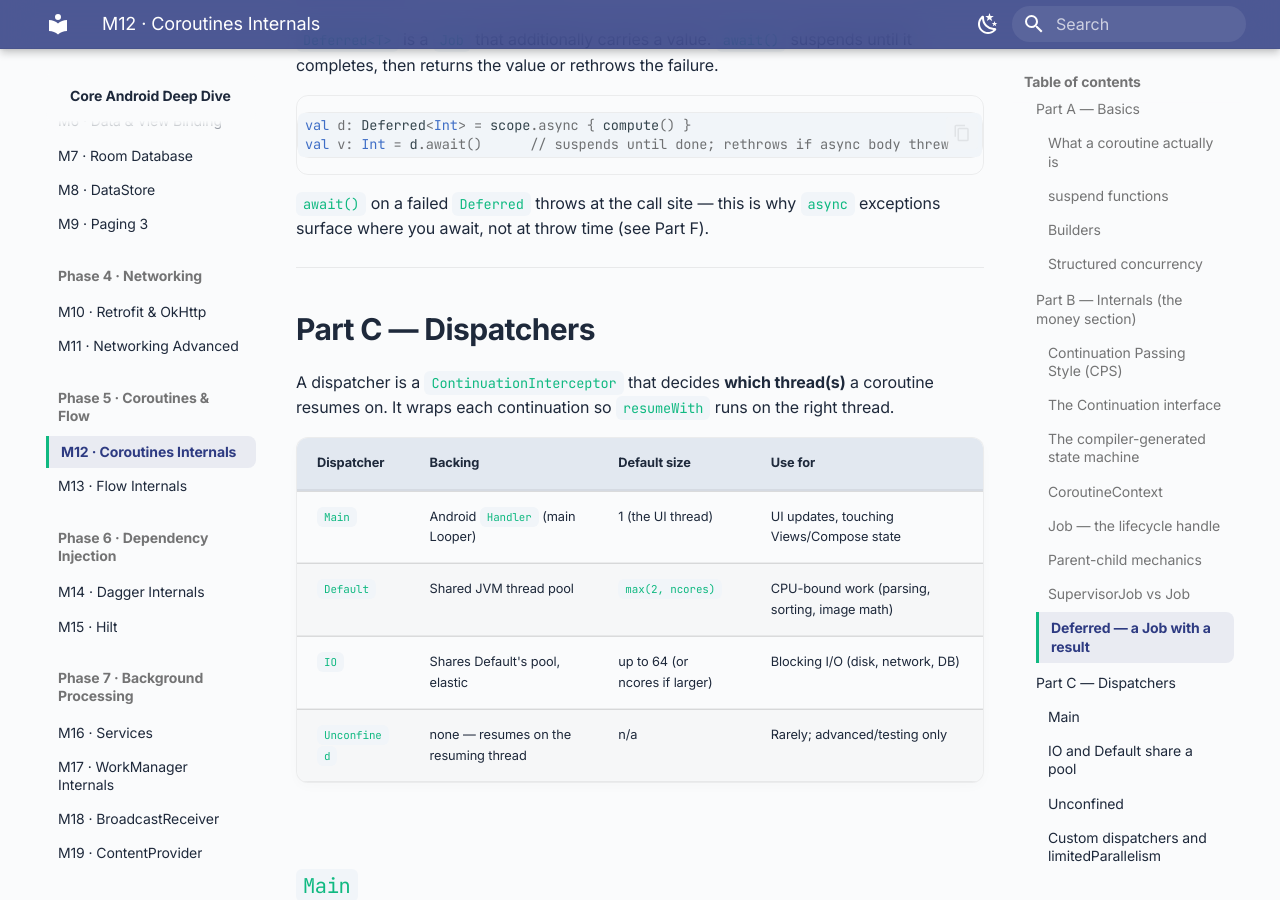
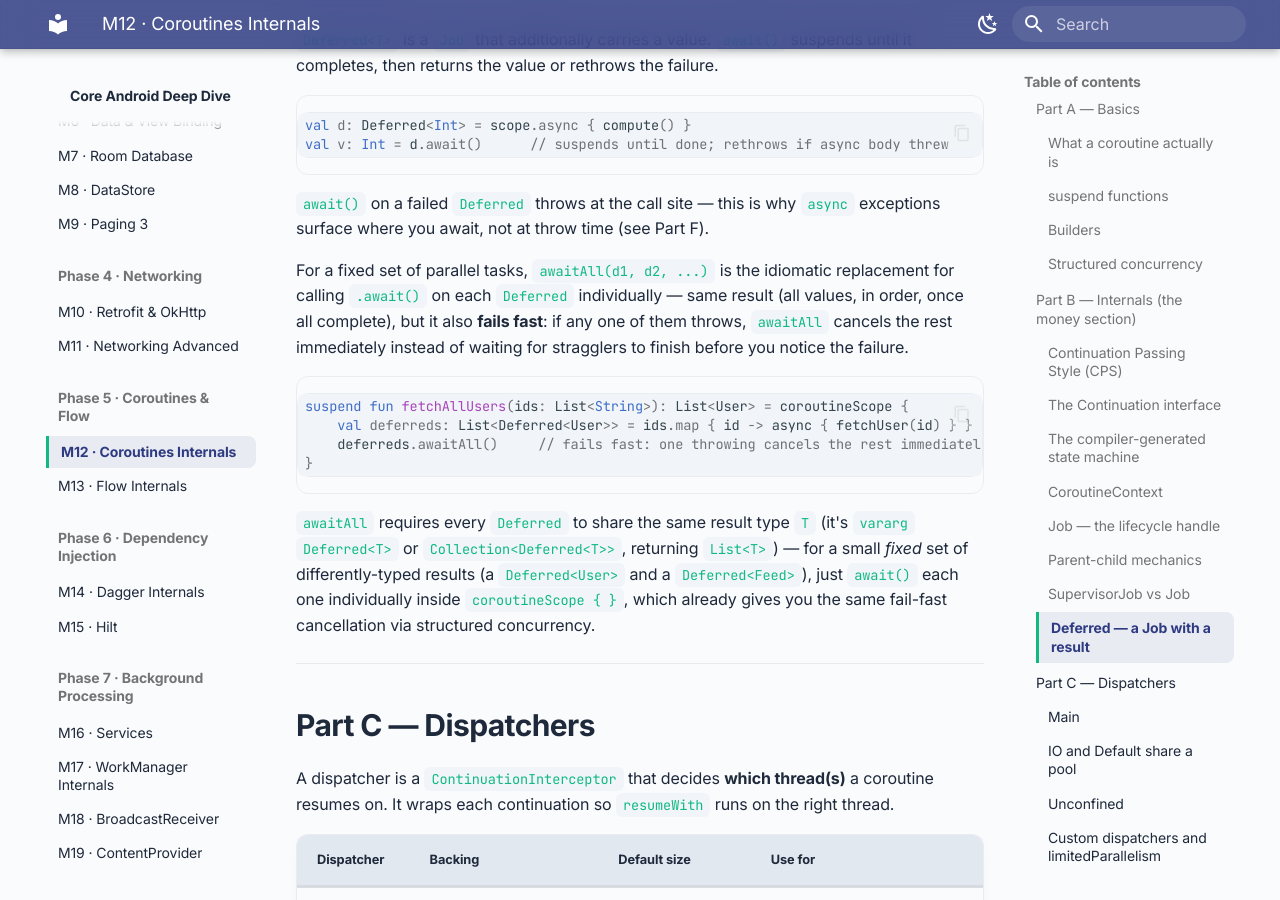
Before and after one commit to Ashokmani1/android-senior-prep, an MkDocs documentation site: the page built from docs/deep-dive/12-coroutines.md, in a window 1280 px wide and 900 px high, scrolled down 9227 px. Built offline with MkDocs 1.6.1 and Material for MkDocs 9.7.7, drawn with Linux system fonts in a browser that asks for light colours.

Commit message:
Close one coroutines gap found against Part 4 of the interview series
Checked proandroiddev.com's Part 4 (25 coroutines questions: structured
concurrency, scopes, dispatchers, Job/SupervisorJob, cancellation,
CoroutineExceptionHandler, timeouts, channels, Mutex, yield, produce,
CoroutineStart.LAZY, debounce) against M12 Coroutines Internals. All of
it was already covered, mostly in more depth than the source article
(structured concurrency, cancellation, exception handling, Mutex are
covered via a real case study in system-design/case-image-pipeline.md).
One genuine gap: awaitAll as the fail-fast replacement for awaiting a
list of same-typed Deferreds individually.

````diff
--- a/docs/deep-dive/12-coroutines.md
+++ b/docs/deep-dive/12-coroutines.md
@@ -302,6 +302,17 @@ val v: Int = d.await()      // suspends until done; rethrows if async body threw
 ```
 
 `await()` on a failed `Deferred` throws at the call site — this is why `async` exceptions surface where you await, not at throw time (see Part F).
+
+For a fixed set of parallel tasks, `awaitAll(d1, d2, ...)` is the idiomatic replacement for calling `.await()` on each `Deferred` individually — same result (all values, in order, once all complete), but it also **fails fast**: if any one of them throws, `awaitAll` cancels the rest immediately instead of waiting for stragglers to finish before you notice the failure.
+
+```kotlin
+suspend fun fetchAllUsers(ids: List<String>): List<User> = coroutineScope {
+    val deferreds: List<Deferred<User>> = ids.map { id -> async { fetchUser(id) } }
+    deferreds.awaitAll()     // fails fast: one throwing cancels the rest immediately
+}
+```
+
+`awaitAll` requires every `Deferred` to share the same result type `T` (it's `vararg Deferred<T>` or `Collection<Deferred<T>>`, returning `List<T>`) — for a small *fixed* set of differently-typed results (a `Deferred<User>` and a `Deferred<Feed>`), just `await()` each one individually inside `coroutineScope { }`, which already gives you the same fail-fast cancellation via structured concurrency.
 
 ---
 
````
